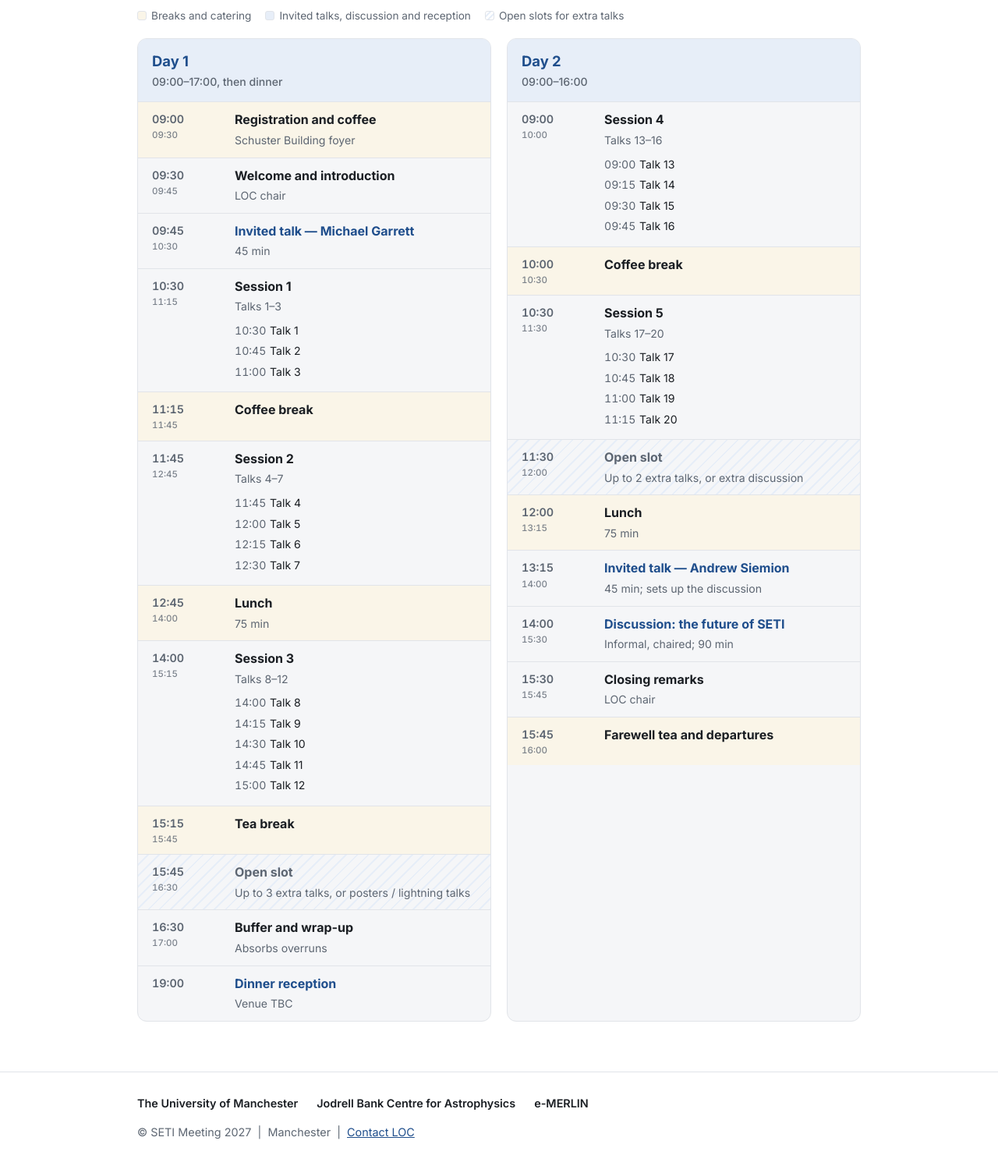
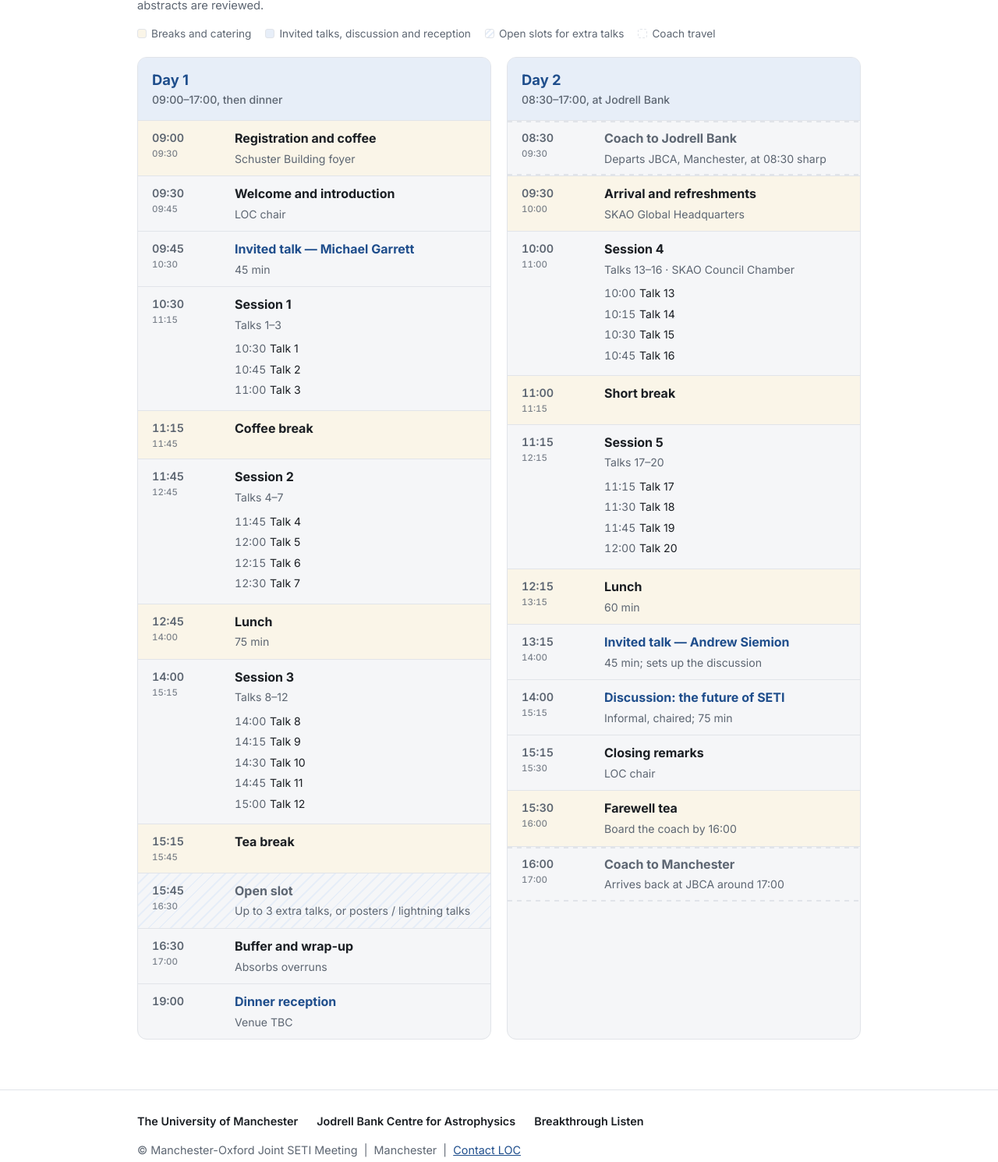
Before and after one commit to kelvinwandia/manchester_oxford_seti_meeting, a plain HTML site: page programme.html in a window 1280 px wide. Shown: the part 455-1945 px from the top of the page at 78% size. Drawn offline with Linux system fonts and the light colour scheme.

Commit message:
Updated website

```diff
--- a/programme.html
+++ b/programme.html
@@ -3,7 +3,7 @@
 <head>
 <meta charset="utf-8">
 <meta name="viewport" content="width=device-width, initial-scale=1">
-<title>Programme · Manchester-Oxford Joint SETI Meeting 2027</title>
+<title>Programme · Manchester-Oxford Joint SETI Meeting</title>
 <link rel="preconnect" href="https://fonts.googleapis.com">
 <link href="https://fonts.googleapis.com/css2?family=Inter:wght@400;500;600;700&family=Source+Serif+4:opsz,wght@8..60,600;8..60,700&display=swap" rel="stylesheet">
 <link rel="stylesheet" href="style.css">
@@ -17,6 +17,8 @@
   .talks{list-style:none;margin:6px 0 2px;padding:0}
   .talks li{font-size:.88rem;padding:2px 0;color:var(--text)}
   .talks li span{display:inline-block;width:3.2em;color:var(--muted);font-variant-numeric:tabular-nums}
+  .row.travel{background:repeating-linear-gradient(90deg,var(--line) 0 6px,transparent 6px 12px) top/100% 2px no-repeat,repeating-linear-gradient(90deg,var(--line) 0 6px,transparent 6px 12px) bottom/100% 2px no-repeat}
+  .row.travel b{color:var(--muted)}
   .legend{display:flex;flex-wrap:wrap;gap:8px 18px;margin:0 0 18px;font-size:.85rem;color:var(--muted)}
   .legend i{display:inline-block;width:12px;height:12px;border-radius:3px;margin-right:6px;vertical-align:-1px;border:1px solid var(--line)}
   @media (max-width:700px){
@@ -28,17 +30,18 @@
 </head>
 <body>
 <header class="hero"><div class="wrap">
-<h1> Manchester-Oxford Joint SETI Meeting 2027</h1>
-<p>Jodrell Bank Centre for Astrophysics · The University of Manchester · Early March 2027</p>
+<h1>Manchester-Oxford Joint SETI Meeting</h1>
+<p>Jodrell Bank Centre for Astrophysics · The University of Manchester · 2–3 March 2027</p>
 </div></header>
 <nav><div class="wrap"><a href="index.html">Home</a><a href="registration.html">Registration</a><a href="abstracts.html">Abstracts</a><a href="programme.html" class="active">Programme</a><a href="dates.html">Dates</a><a href="logistics.html">Logistics</a></div></nav>
 <main class="wrap">
 <h2>Programme</h2>
-<p class="note">Draft programme. Contributed talks are 15 minutes (12 min talk + 3 min questions). Session themes and speakers will be added once abstracts are reviewed.</p>
+<p class="note">Draft programme. Contributed talks are 15 minutes (12 min talk + 3 min questions). Day 1 is at the Schuster Building, Manchester; Day 2 is at SKAO Global Headquarters, Jodrell Bank, with a coach from Manchester. Session themes and speakers will be added once abstracts are reviewed.</p>
 <div class="legend">
 <span><i style="background:var(--break)"></i>Breaks and catering</span>
 <span><i style="background:var(--accent-soft)"></i>Invited talks, discussion and reception</span>
 <span><i style="background:repeating-linear-gradient(135deg,transparent 0 3px,var(--accent-soft) 3px 5px)"></i>Open slots for extra talks</span>
+<span><i style="border-style:dashed"></i>Coach travel</span>
 </div>
 <div class="days">
 <div class="day"><h3>Day 1<span>09:00&ndash;17:00, then dinner</span></h3>
@@ -55,22 +58,24 @@
 <div class="row"><div class="t">16:30<small>17:00</small></div><div><b>Buffer and wrap-up</b><p class="sub">Absorbs overruns</p></div></div>
 <div class="row key"><div class="t">19:00</div><div><b>Dinner reception</b><p class="sub">Venue TBC</p></div></div>
 </div>
-<div class="day"><h3>Day 2<span>09:00&ndash;16:00</span></h3>
-<div class="row"><div class="t">09:00<small>10:00</small></div><div><b>Session 4</b><p class="sub">Talks 13&ndash;16</p><ul class="talks"><li><span>09:00</span>Talk 13</li><li><span>09:15</span>Talk 14</li><li><span>09:30</span>Talk 15</li><li><span>09:45</span>Talk 16</li></ul></div></div>
-<div class="row brk"><div class="t">10:00<small>10:30</small></div><div><b>Coffee break</b></div></div>
-<div class="row"><div class="t">10:30<small>11:30</small></div><div><b>Session 5</b><p class="sub">Talks 17&ndash;20</p><ul class="talks"><li><span>10:30</span>Talk 17</li><li><span>10:45</span>Talk 18</li><li><span>11:00</span>Talk 19</li><li><span>11:15</span>Talk 20</li></ul></div></div>
-<div class="row open"><div class="t">11:30<small>12:00</small></div><div><b>Open slot</b><p class="sub">Up to 2 extra talks, or extra discussion</p></div></div>
-<div class="row brk"><div class="t">12:00<small>13:15</small></div><div><b>Lunch</b><p class="sub">75 min</p></div></div>
+<div class="day"><h3>Day 2<span>08:30&ndash;17:00, at Jodrell Bank</span></h3>
+<div class="row travel"><div class="t">08:30<small>09:30</small></div><div><b>Coach to Jodrell Bank</b><p class="sub">Departs JBCA, Manchester, at 08:30 sharp</p></div></div>
+<div class="row brk"><div class="t">09:30<small>10:00</small></div><div><b>Arrival and refreshments</b><p class="sub">SKAO Global Headquarters</p></div></div>
+<div class="row"><div class="t">10:00<small>11:00</small></div><div><b>Session 4</b><p class="sub">Talks 13&ndash;16 &middot; SKAO Council Chamber</p><ul class="talks"><li><span>10:00</span>Talk 13</li><li><span>10:15</span>Talk 14</li><li><span>10:30</span>Talk 15</li><li><span>10:45</span>Talk 16</li></ul></div></div>
+<div class="row brk"><div class="t">11:00<small>11:15</small></div><div><b>Short break</b></div></div>
+<div class="row"><div class="t">11:15<small>12:15</small></div><div><b>Session 5</b><p class="sub">Talks 17&ndash;20</p><ul class="talks"><li><span>11:15</span>Talk 17</li><li><span>11:30</span>Talk 18</li><li><span>11:45</span>Talk 19</li><li><span>12:00</span>Talk 20</li></ul></div></div>
+<div class="row brk"><div class="t">12:15<small>13:15</small></div><div><b>Lunch</b><p class="sub">60 min</p></div></div>
 <div class="row key"><div class="t">13:15<small>14:00</small></div><div><b>Invited talk &mdash; Andrew Siemion</b><p class="sub">45 min; sets up the discussion</p></div></div>
-<div class="row key"><div class="t">14:00<small>15:30</small></div><div><b>Discussion: the future of SETI</b><p class="sub">Informal, chaired; 90 min</p></div></div>
-<div class="row"><div class="t">15:30<small>15:45</small></div><div><b>Closing remarks</b><p class="sub">LOC chair</p></div></div>
-<div class="row brk"><div class="t">15:45<small>16:00</small></div><div><b>Farewell tea and departures</b></div></div>
+<div class="row key"><div class="t">14:00<small>15:15</small></div><div><b>Discussion: the future of SETI</b><p class="sub">Informal, chaired; 75 min</p></div></div>
+<div class="row"><div class="t">15:15<small>15:30</small></div><div><b>Closing remarks</b><p class="sub">LOC chair</p></div></div>
+<div class="row brk"><div class="t">15:30<small>16:00</small></div><div><b>Farewell tea</b><p class="sub">Board the coach by 16:00</p></div></div>
+<div class="row travel"><div class="t">16:00<small>17:00</small></div><div><b>Coach to Manchester</b><p class="sub">Arrives back at JBCA around 17:00</p></div></div>
 </div>
 </div>
 </main>
 <footer><div class="wrap">
-<div class="partners"><span>The University of Manchester</span><span>Jodrell Bank Centre for Astrophysics</span><span>e-MERLIN</span></div>
-<div>&copy; SETI Meeting 2027 &nbsp;|&nbsp; Manchester &nbsp;|&nbsp; <a href="mailto:ORGANISER_EMAIL">Contact LOC</a></div>
+  <div class="partners"><span>The University of Manchester</span><span>Jodrell Bank Centre for Astrophysics</span><span>Breakthrough Listen</span></div>
+  <div>&copy; Manchester-Oxford Joint SETI Meeting  &nbsp;|&nbsp; Manchester &nbsp;|&nbsp; <a href="mailto:ORGANISER_EMAIL">Contact LOC</a></div>
 </div></footer>
 </body>
 </html>
--- a/style.css
+++ b/style.css
@@ -40,5 +40,5 @@ th{color:var(--muted);font-size:.85rem;text-transform:uppercase;letter-spacing:.
 footer{border-top:1px solid var(--line);margin-top:48px;padding:28px 0 40px;color:var(--muted);font-size:.9rem}
 .partners{display:flex;flex-wrap:wrap;gap:10px 24px;margin-bottom:14px;font-weight:600;color:var(--text)}
 @media (max-width:700px){.days{gap:10px}.day h3{padding:10px 10px;font-size:1rem}.day h3 span{font-size:.75rem}.row{grid-template-columns:40px 1fr;gap:6px;padding:8px 10px;font-size:.82rem}.row .t{font-size:.75rem}}
-.button { display: inline-block; padding: 0.75rem 1.5rem; background: #660099; color: #fff; font-weight: 600; text-decoration: none; border-radius: 6px; }
-.button:hover { opacity: 0.9; }
+/* .button { display: inline-block; padding: 0.75rem 1.5rem; background: #660099; color: #fff; font-weight: 600; text-decoration: none; border-radius: 6px; }
+.button:hover { opacity: 0.9; } */
```
Also changed, not shown: abstracts.html (+4 -4 lines), dates.html (+2 -2 lines), index.html (+3 -2 lines), logistics.html (+2 -2 lines), registration.html (+12 -10 lines).
